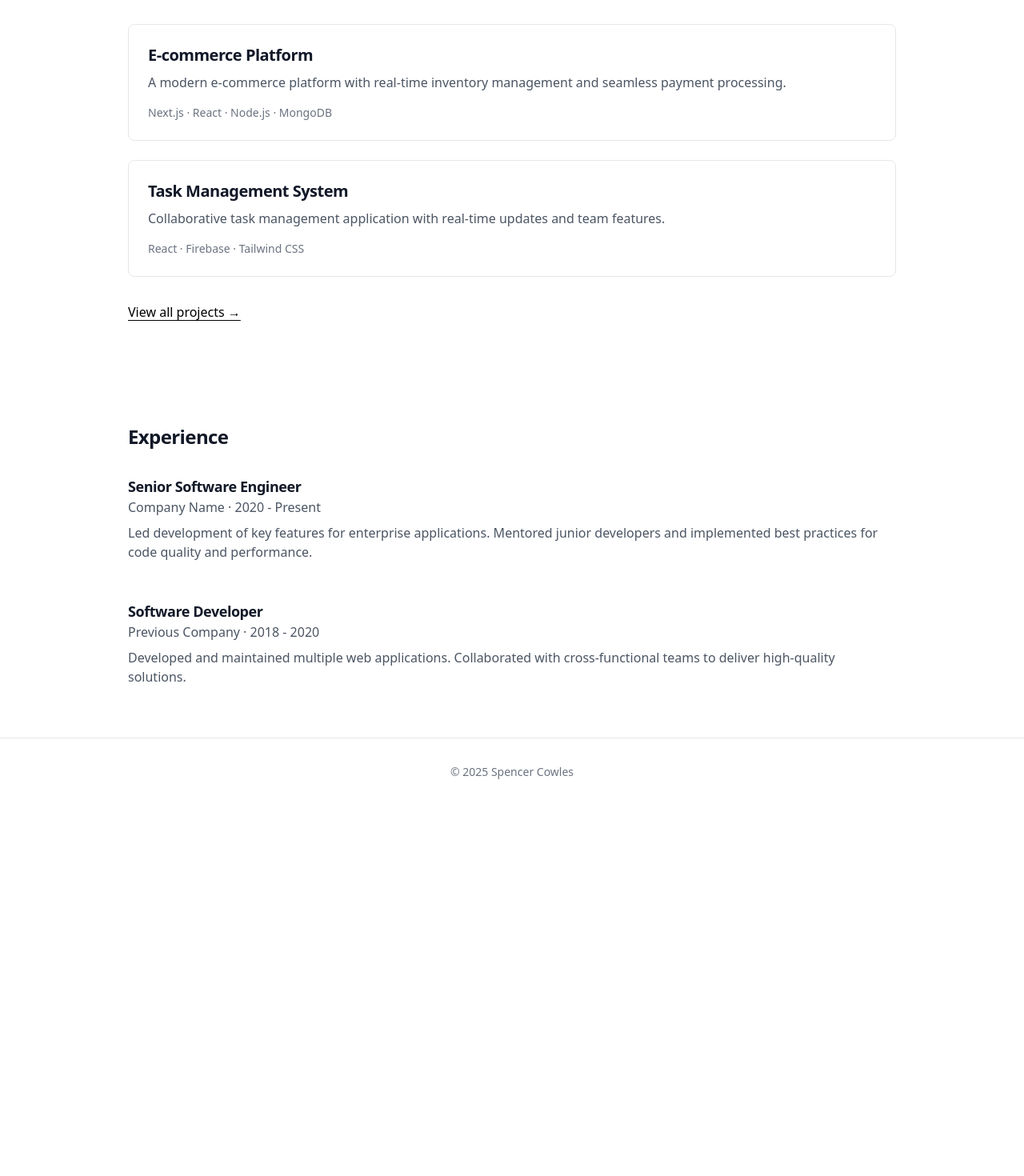
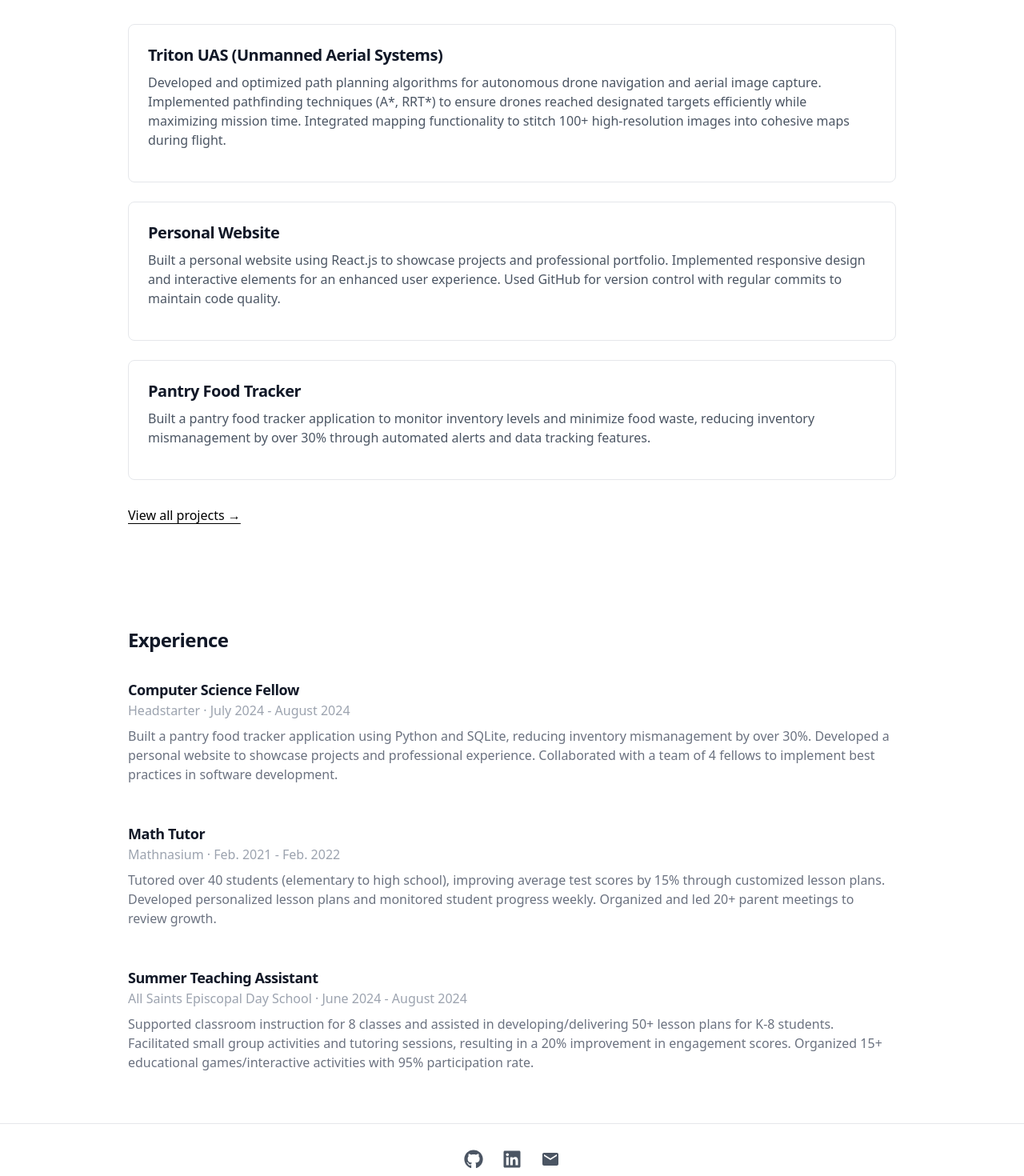
Before and after one commit to spencerwcowles/personal-website, a Next.js app: page / in a window 1280 px wide. Shown: the part 680-2150 px from the top of the page at 80% size. Before the commit the page ends 1687 px from the top, so only its background shows below. Built offline with nearby package versions, Linux system fonts and the light colour scheme.

Commit message:
footer, replaced template text, fixed projects page

```diff
--- a/src/app/layout.js
+++ b/src/app/layout.js
@@ -45,13 +45,6 @@ export default function RootLayout({ children }) {
             </div>
           </nav>
           <main className="pt-16 min-h-screen">{children}</main>
-          <footer className="py-8 border-t border-gray-200 dark:border-gray-700">
-            <div className="max-w-5xl mx-auto px-6 sm:px-8">
-              <p className="text-center text-gray-500 dark:text-gray-400 text-sm">
-                © {new Date().getFullYear()} Spencer Cowles
-              </p>
-            </div>
-          </footer>
         </Providers>
       </body>
     </html>
--- a/src/app/page.js
+++ b/src/app/page.js
@@ -1,5 +1,6 @@
 import HeroSection from "../components/HeroSection";
 import ProjectCard from "../components/ProjectCard";
+import Footer from "../components/Footer";
 import { projects } from "../data/projects";
 
 export default function Home() {
@@ -8,7 +9,7 @@ export default function Home() {
       <HeroSection />
 
       <section className="container py-16">
-        <h2 className="text-2xl font-bold mb-8">Projects</h2>
+        <h2 className="text-2xl font-bold mb-8">Recent Projects</h2>
         <div className="grid grid-cols-1 gap-6">
           {projects.map((project, index) => (
             <ProjectCard key={index} {...project} />
@@ -25,24 +26,47 @@ export default function Home() {
         <h2 className="text-2xl font-bold mb-8">Experience</h2>
         <div className="space-y-12">
           <div>
-            <h3 className="text-lg font-semibold">Senior Software Engineer</h3>
-            <p className="text-gray-600 mb-2">Company Name · 2020 - Present</p>
-            <p className="text-gray-600">
-              Led development of key features for enterprise applications.
-              Mentored junior developers and implemented best practices for code
-              quality and performance.
+            <h3 className="text-lg font-semibold">Computer Science Fellow</h3>
+            <p className="text-gray-400 mb-2">
+              Headstarter · July 2024 - August 2024
+            </p>
+            <p className="text-gray-500">
+              Built a pantry food tracker application using Python and SQLite,
+              reducing inventory mismanagement by over 30%. Developed a personal
+              website to showcase projects and professional experience.
+              Collaborated with a team of 4 fellows to implement best practices
+              in software development.
             </p>
           </div>
           <div>
-            <h3 className="text-lg font-semibold">Software Developer</h3>
-            <p className="text-gray-600 mb-2">Previous Company · 2018 - 2020</p>
-            <p className="text-gray-600">
-              Developed and maintained multiple web applications. Collaborated
-              with cross-functional teams to deliver high-quality solutions.
+            <h3 className="text-lg font-semibold">Math Tutor</h3>
+            <p className="text-gray-400 mb-2">
+              Mathnasium · Feb. 2021 - Feb. 2022
+            </p>
+            <p className="text-gray-500">
+              Tutored over 40 students (elementary to high school), improving
+              average test scores by 15% through customized lesson plans.
+              Developed personalized lesson plans and monitored student progress
+              weekly. Organized and led 20+ parent meetings to review growth.
+            </p>
+          </div>
+          <div>
+            <h3 className="text-lg font-semibold">Summer Teaching Assistant</h3>
+            <p className="text-gray-400 mb-2">
+              All Saints Episcopal Day School · June 2024 - August 2024
+            </p>
+            <p className="text-gray-500">
+              Supported classroom instruction for 8 classes and assisted in
+              developing/delivering 50+ lesson plans for K-8 students.
+              Facilitated small group activities and tutoring sessions,
+              resulting in a 20% improvement in engagement scores. Organized 15+
+              educational games/interactive activities with 95% participation
+              rate.
             </p>
           </div>
         </div>
       </section>
+      <Footer />
     </div>
   );
 }
--- a/src/app/projects/page.js
+++ b/src/app/projects/page.js
@@ -1,52 +1,26 @@
+import { projects } from "../../data/projects";
+import Footer from "../../components/Footer";
+
 export default function Projects() {
-  const projects = [
-    {
-      title: "E-commerce Platform",
-      description:
-        "A modern e-commerce platform with real-time inventory management, seamless payment processing, and an intuitive admin dashboard. Built with performance and scalability in mind.",
-      technologies: "Next.js · React · Node.js · MongoDB · Stripe",
-      github: "https://github.com/yourusername/ecommerce",
-      demo: "https://demo-ecommerce.com",
-      year: "2023",
-    },
-    {
-      title: "Task Management System",
-      description:
-        "Collaborative task management application featuring real-time updates, drag-and-drop organization, and team collaboration tools. Optimized for both desktop and mobile use.",
-      technologies: "React · Firebase · Tailwind CSS · DnD Kit",
-      github: "https://github.com/yourusername/taskmanager",
-      demo: "https://demo-taskmanager.com",
-      year: "2023",
-    },
-    {
-      title: "AI Writing Assistant",
-      description:
-        "An AI-powered writing assistant that helps users improve their writing with real-time suggestions, grammar checking, and style recommendations.",
-      technologies: "Next.js · OpenAI API · TailwindCSS · PostgreSQL",
-      github: "https://github.com/yourusername/ai-writer",
-      demo: "https://ai-writer-demo.com",
-      year: "2022",
-    },
-  ];
-
   return (
     <div className="min-h-screen">
       <section className="container pt-32">
         <div className="max-w-3xl">
-          <h1 className="text-4xl font-bold mb-6">Projects</h1>
-          <p className="text-lg text-gray-600 dark:text-gray-300 mb-12">
-            A selection of projects I've worked on, ranging from web
-            applications to design systems.
-          </p>
+          <h1 className="text-4xl font-bold mb-6">My Projects</h1>
         </div>
 
         <div className="space-y-24">
           {projects.map((project, index) => (
             <div key={index} className="group">
-              <div className="aspect-video bg-gray-100 dark:bg-gray-800 rounded-lg mb-6 overflow-hidden">
-                {/* Project preview image would go here */}
-                <div className="w-full h-full bg-gray-200 dark:bg-gray-700"></div>
-              </div>
+              {project.image && (
+                <div className="aspect-video bg-gray-100 dark:bg-gray-800 rounded-lg mb-6 overflow-hidden">
+                  <img
+                    src={project.image}
+                    alt={`${project.title} preview`}
+                    className="w-full h-full object-cover"
+                  />
+                </div>
+              )}
               <div className="max-w-3xl">
                 <div className="flex items-center gap-2 mb-2">
                   <h2 className="text-2xl font-bold">{project.title}</h2>
@@ -69,6 +43,7 @@ export default function Projects() {
                   >
                     GitHub ↗
                   </a>
+                  {/* Demo link - uncomment and add demo URL to projects.js when ready to showcase live demos
                   <a
                     href={project.demo}
                     target="_blank"
@@ -77,12 +52,14 @@ export default function Projects() {
                   >
                     Live Demo ↗
                   </a>
+                  */}
                 </div>
               </div>
             </div>
           ))}
         </div>
       </section>
+      <Footer />
     </div>
   );
 }
--- /dev/null
+++ b/src/components/Footer.jsx
@@ -0,0 +1,43 @@
+import { FaGithub, FaLinkedin } from "react-icons/fa";
+import { MdEmail } from "react-icons/md";
+
+export default function Footer() {
+  return (
+    <footer className="py-8 border-t border-gray-200 dark:border-gray-700">
+      <div className="container">
+        <div className="flex flex-col items-center justify-center space-y-4">
+          <div className="flex space-x-6">
+            <a
+              href="https://github.com/spencerwcowles"
+              target="_blank"
+              rel="noopener noreferrer"
+              className="text-gray-600 hover:text-gray-900 dark:text-gray-400 dark:hover:text-white transition-colors"
+              aria-label="GitHub"
+            >
+              <FaGithub className="h-6 w-6" />
+            </a>
+            <a
+              href="https://linkedin.com/in/spencercowles"
+              target="_blank"
+              rel="noopener noreferrer"
+              className="text-gray-600 hover:text-gray-900 dark:text-gray-400 dark:hover:text-white transition-colors"
+              aria-label="LinkedIn"
+            >
+              <FaLinkedin className="h-6 w-6" />
+            </a>
+            <a
+              href="mailto:scowles@ucsd.edu"
+              className="text-gray-600 hover:text-gray-900 dark:text-gray-400 dark:hover:text-white transition-colors"
+              aria-label="Email"
+            >
+              <MdEmail className="h-6 w-6" />
+            </a>
+          </div>
+          <p className="text-sm text-gray-500 dark:text-gray-400">
+            © {new Date().getFullYear()} Spencer Cowles
+          </p>
+        </div>
+      </div>
+    </footer>
+  );
+}
--- a/src/components/HeroSection.jsx
+++ b/src/components/HeroSection.jsx
@@ -21,7 +21,7 @@ export default function HeroSection() {
               href="https://github.com/spencerwcowles"
               target="_blank"
               rel="noopener noreferrer"
-              className="link"
+              className="link text-gray-700 dark:text-gray-200 hover:text-gray-900 dark:hover:text-white transition-colors"
             >
               GitHub
             </a>
@@ -29,7 +29,7 @@ export default function HeroSection() {
               href="https://linkedin.com/in/spencercowles"
               target="_blank"
               rel="noopener noreferrer"
-              className="link"
+              className="link text-gray-700 dark:text-gray-200 hover:text-gray-900 dark:hover:text-white transition-colors"
             >
               LinkedIn
             </a>
--- a/src/data/projects.js
+++ b/src/data/projects.js
@@ -1,16 +1,32 @@
 export const projects = [
   {
-    title: "E-commerce Platform",
+    title: "Triton UAS (Unmanned Aerial Systems)",
     description:
-      "A modern e-commerce platform with real-time inventory management and seamless payment processing.",
-    tech: "Next.js · React · Node.js · MongoDB",
-    link: "/projects",
+      "Developed and optimized path planning algorithms for autonomous drone navigation and aerial image capture. Implemented pathfinding techniques (A*, RRT*) to ensure drones reached designated targets efficiently while maximizing mission time. Integrated mapping functionality to stitch 100+ high-resolution images into cohesive maps during flight.",
+    technologies: "C++ · Python",
+    github: "https://github.com/spencerwcowles",
+    demo: "",
+    year: "2024",
+    image: "",
   },
   {
-    title: "Task Management System",
+    title: "Personal Website",
     description:
-      "Collaborative task management application with real-time updates and team features.",
-    tech: "React · Firebase · Tailwind CSS",
-    link: "/projects",
+      "Built a personal website using React.js to showcase projects and professional portfolio. Implemented responsive design and interactive elements for an enhanced user experience. Used GitHub for version control with regular commits to maintain code quality.",
+    technologies: "JavaScript · HTML · CSS · React",
+    github: "https://github.com/spencerwcowles",
+    demo: "",
+    year: "2024",
+    image: "",
+  },
+  {
+    title: "Pantry Food Tracker",
+    description:
+      "Built a pantry food tracker application to monitor inventory levels and minimize food waste, reducing inventory mismanagement by over 30% through automated alerts and data tracking features.",
+    technologies: "Python · SQLite",
+    github: "https://github.com/spencerwcowles",
+    demo: "",
+    year: "2024",
+    image: "",
   },
 ];
```
